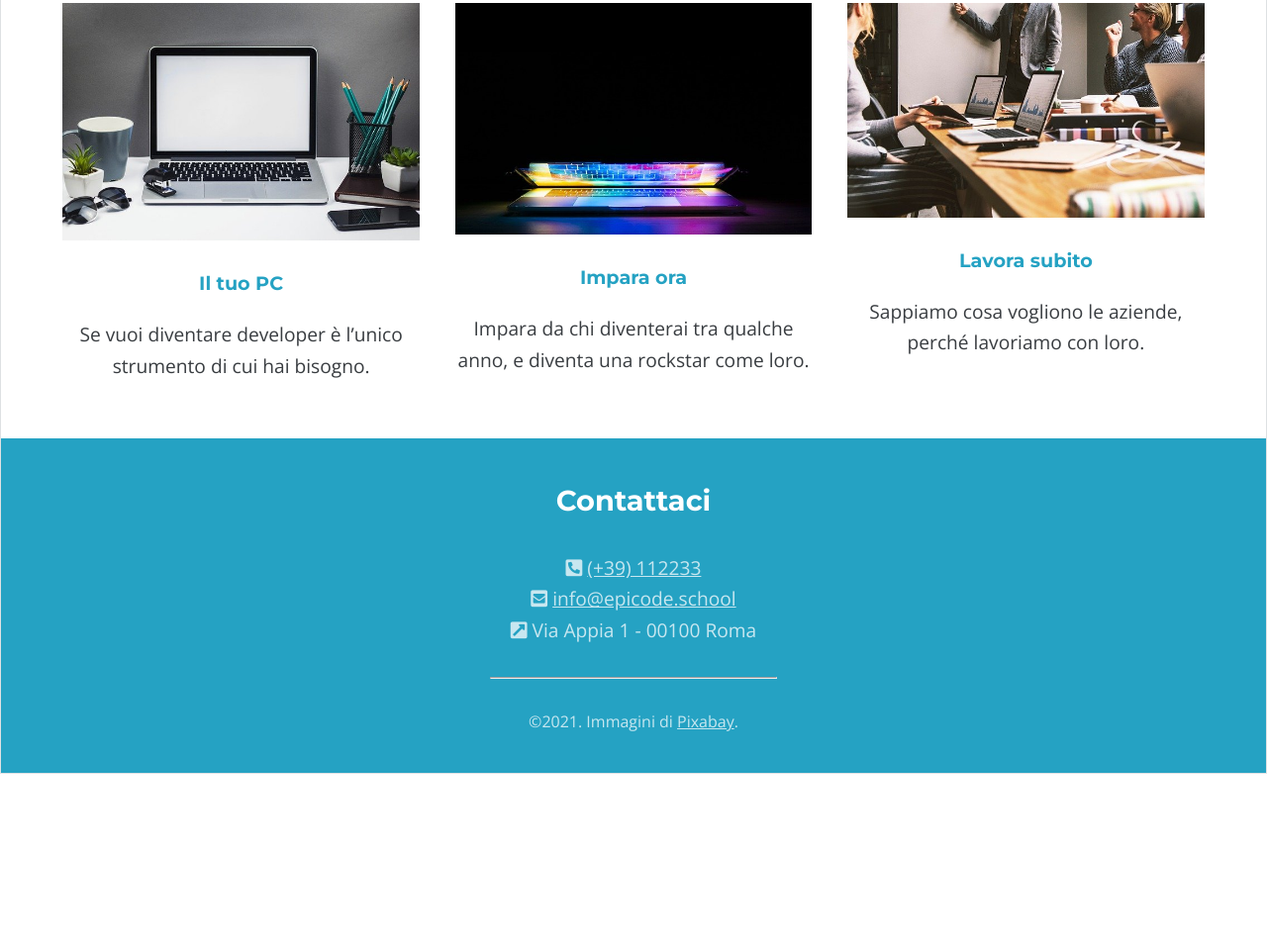
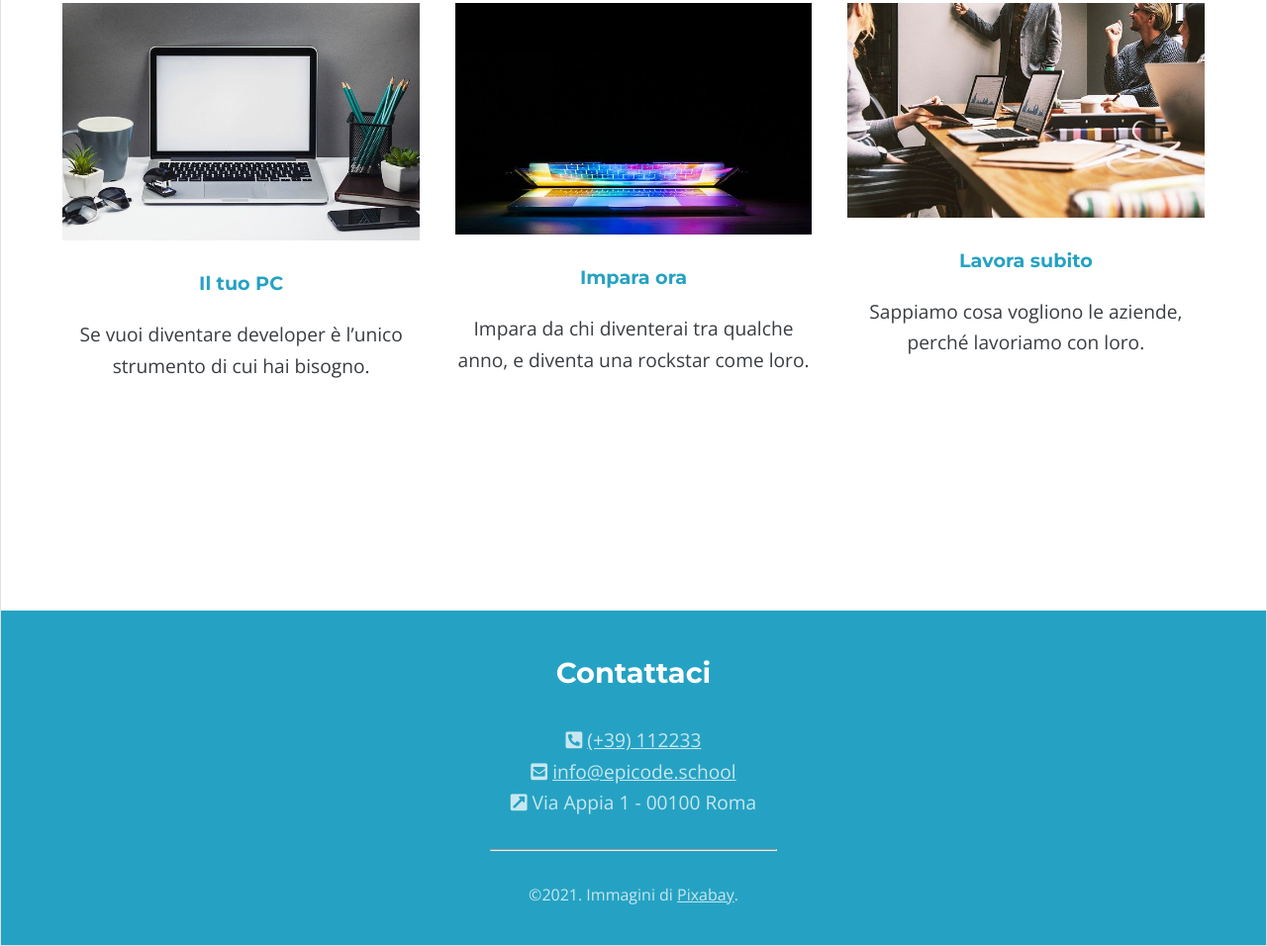
Before and after one commit to Aucons94/Esercizio_finale_S1, a plain HTML site: page Esercizio/Desktop/index.html in a window 1280 px wide. Shown: the part 1955-2911 px from the top of the page at 99% size. Before the commit the page ends 2737 px from the top, so only its background shows below. Drawn offline with nearby package versions, Linux system fonts and the light colour scheme.

Commit message:
Update style.css

```diff
--- a/Esercizio/Desktop/css/style.css
+++ b/Esercizio/Desktop/css/style.css
@@ -136,6 +136,7 @@ footer {
     background-color:#25a2c3;
     padding: 2em;
     color: #c8e7f0;
+    margin-top: 30em;
 }
 footer h2 {
     color: white;
```
